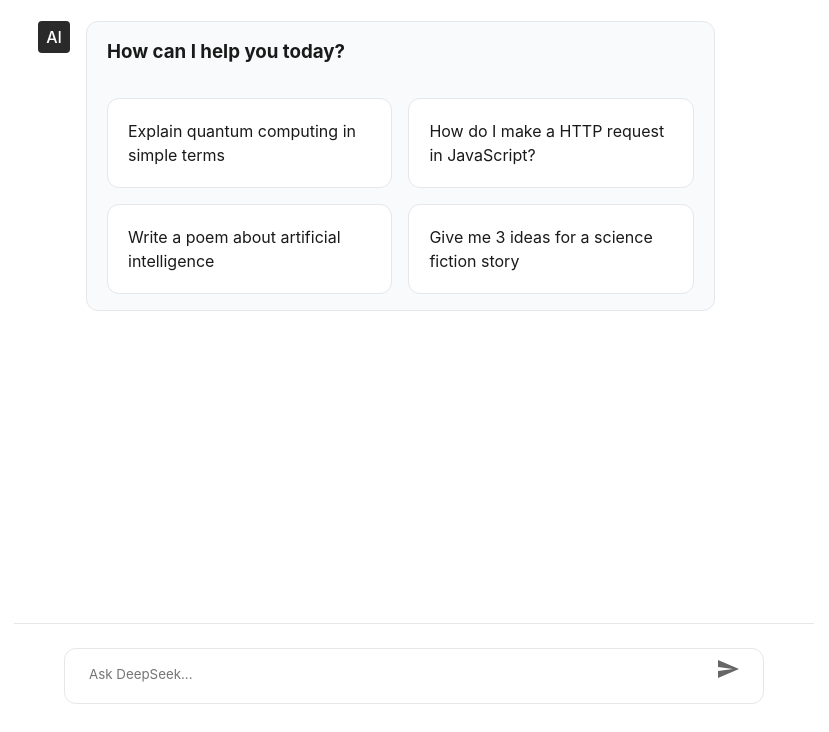
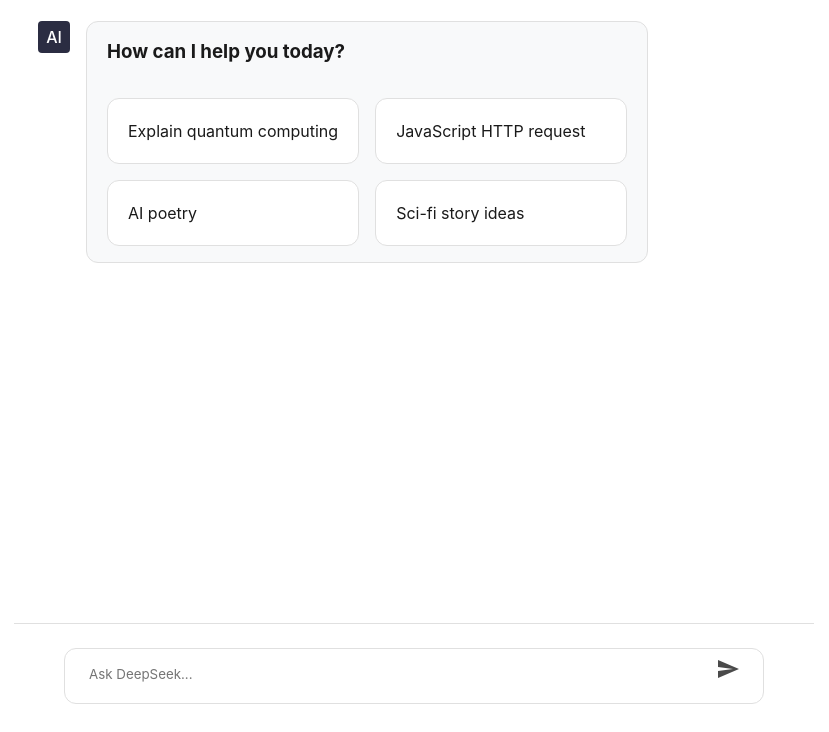
Before and after one commit to raselshikdar/Deepseek-Chatbot, a website: page public/index.html in a window 1280 px wide. Shown: the part 68-800 px from the top of the page, without its empty margins (226-1055 px from the left). Drawn offline with nearby package versions, Linux system fonts and the light colour scheme.

Commit message:
Update index.html

```diff
--- a/public/index.html
+++ b/public/index.html
@@ -6,24 +6,24 @@
     <title>DeepSeek Chat</title>
     <style>
         :root {
-            --primary: #2A2A2A;
-            --primary-hover: #3A3A3A;
-            --background: #FFFFFF;
-            --text-primary: #1A1A1A;
-            --text-secondary: #666666;
-            --border: #E5E7EB;
-            --bot-bg: #F9FAFB;
-            --user-bg: #2A2A2A;
-            --user-text: #FFFFFF;
+            --primary: #2b2d42;
+            --primary-hover: #404466;
+            --background: #ffffff;
+            --text-primary: #1a1a1a;
+            --text-secondary: #4a4a4a;
+            --border: #e0e0e0;
+            --bot-bg: #f8f9fa;
+            --user-bg: #2b2d42;
+            --user-text: #ffffff;
         }
 
         [data-theme="dark"] {
             --primary: #181818;
-            --background: #0A0A0A;
-            --text-primary: #E5E5E5;
-            --text-secondary: #A1A1A1;
+            --background: #0a0a0a;
+            --text-primary: #e5e5e5;
+            --text-secondary: #a1a1a1;
             --border: #333333;
-            --bot-bg: #1A1A1A;
+            --bot-bg: #1a1a1a;
             --user-bg: #333333;
         }
 
@@ -40,6 +40,7 @@
             height: 100vh;
             display: flex;
             flex-direction: column;
+            transition: background 0.3s ease;
         }
 
         .chat-container {
@@ -52,7 +53,7 @@
         }
 
         .chat-header {
-            padding: 1rem 1.5rem;
+            padding: 1rem;
             display: flex;
             align-items: center;
             justify-content: space-between;
@@ -65,7 +66,6 @@
             align-items: center;
             gap: 0.75rem;
             font-weight: 600;
-            font-size: 1.1rem;
         }
 
         .chat-box {
@@ -112,6 +112,7 @@
             background: var(--bot-bg);
             line-height: 1.5;
             border: 1px solid var(--border);
+            word-break: break-word;
         }
 
         .user-content {
@@ -223,16 +224,16 @@
                         <h3>How can I help you today?</h3>
                         <div class="examples-container">
                             <div class="example-card" onclick="handleExample('Explain quantum computing in simple terms')">
-                                Explain quantum computing in simple terms
+                                Explain quantum computing
                             </div>
                             <div class="example-card" onclick="handleExample('How do I make a HTTP request in JavaScript?')">
-                                How do I make a HTTP request in JavaScript?
+                                JavaScript HTTP request
                             </div>
                             <div class="example-card" onclick="handleExample('Write a poem about artificial intelligence')">
-                                Write a poem about artificial intelligence
+                                AI poetry
                             </div>
                             <div class="example-card" onclick="handleExample('Give me 3 ideas for a science fiction story')">
-                                Give me 3 ideas for a science fiction story
+                                Sci-fi story ideas
                             </div>
                         </div>
                     </div>
@@ -260,7 +261,7 @@
 
     <script>
         let isProcessing = false;
-        let messages = JSON.parse(localStorage.getItem('chatHistory') || [];
+        let messages = JSON.parse(localStorage.getItem('chatHistory') || []);
 
         marked.setOptions({
             breaks: true,
@@ -269,6 +270,12 @@
 
         function renderMessages() {
             const chatBox = document.getElementById('chatBox');
+            const welcomeContainer = document.querySelector('.welcome-message');
+
+            // Toggle welcome message
+            welcomeContainer.style.display = messages.length > 0 ? 'none' : 'block';
+
+            // Clear and re-render messages
             chatBox.innerHTML = messages.map(msg => `
                 <div class="message ${msg.role === 'user' ? 'user-message' : ''}">
                     <div class="avatar ${msg.role === 'user' ? '' : 'bot-avatar'}">
@@ -280,6 +287,7 @@
                 </div>
             `).join('');
 
+            // Apply syntax highlighting
             document.querySelectorAll('pre code').forEach(hljs.highlightElement);
             chatBox.scrollTop = chatBox.scrollHeight;
         }
@@ -296,17 +304,22 @@
             input.disabled = true;
 
             try {
+                // Add user message
                 messages.push({ role: 'user', content: message });
                 localStorage.setItem('chatHistory', JSON.stringify(messages));
                 renderMessages();
                 input.value = '';
 
-                // Simulated API call - Replace with actual API integration
+                // Call your API endpoint
                 const response = await fetch('/api/chat', {
                     method: 'POST',
                     headers: { 'Content-Type': 'application/json' },
-                    body: JSON.stringify({ message })
+                    body: JSON.stringify({
+                        messages: [{ role: 'user', content: message }]
+                    })
                 });
+
+                if (!response.ok) throw new Error('Request failed');
 
                 const data = await response.json();
                 messages.push({ role: 'assistant', content: data.reply });
@@ -315,7 +328,10 @@
 
             } catch (error) {
                 console.error('Error:', error);
-                messages.push({ role: 'assistant', content: 'Sorry, something went wrong. Please try again.' });
+                messages.push({
+                    role: 'assistant',
+                    content: '**Error:** Failed to get response. Please try again.'
+                });
                 renderMessages();
             } finally {
                 isProcessing = false;
@@ -325,7 +341,9 @@
         }
 
         function handleExample(question) {
-            document.getElementById('userInput').value = question;
+            const input = document.getElementById('userInput');
+            input.value = question;
+            autoResize();
             sendMessage();
         }
 
@@ -346,6 +364,7 @@
             messages = [];
             localStorage.removeItem('chatHistory');
             renderMessages();
+            document.getElementById('userInput').focus();
         }
 
         function toggleTheme() {
@@ -357,6 +376,7 @@
         // Initialize
         document.body.setAttribute('data-theme', localStorage.getItem('theme') || 'light');
         renderMessages();
+        document.getElementById('userInput').focus();
     </script>
 </body>
 </html>
```
